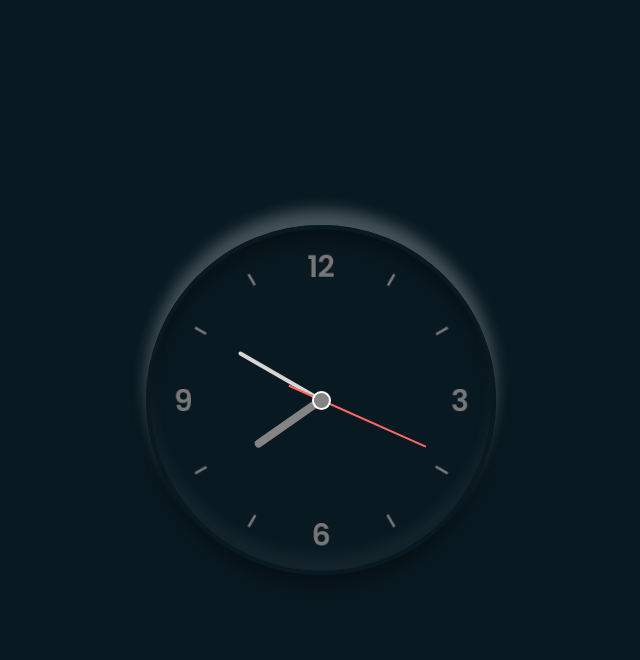
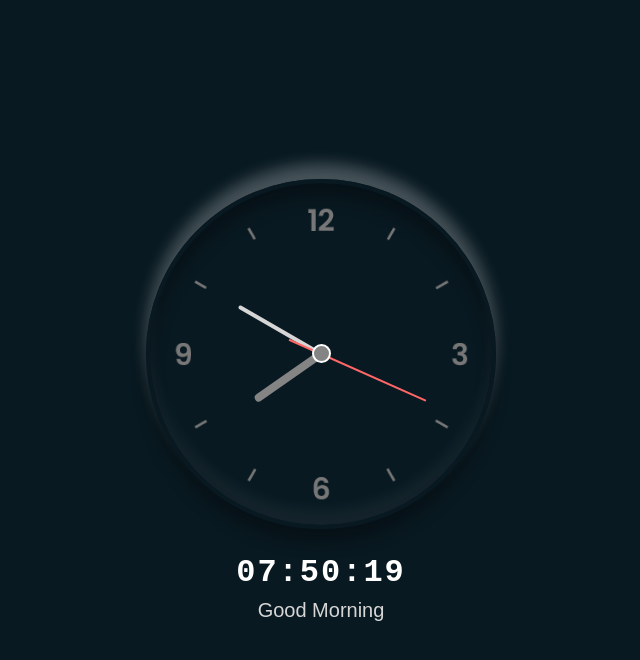
Before and after one commit to Sponscar/Analog_Clock, a plain HTML site: page index.html in a window 1280 px wide. Shown: the whole page, without its empty margins (319-959 px from the left). Drawn offline with Linux system fonts and the light colour scheme.

Commit message:
menambahkan time greeting

```diff
--- a/index.html
+++ b/index.html
@@ -1,6 +1,5 @@
 <!DOCTYPE html>
 <html lang="en">
-
 <head>
 	<meta charset="UTF-8">
 	<meta http-equiv="X-UA-Compatible" content="IE=edge">
@@ -21,7 +20,10 @@
 			<div class="sc" id="sc"></div>
 		</div>
 	</div>
+
+	<div id="digitalClock" class="digital-clock">00:00:00</div>
+	<div id="greeting" class="time-greeting">Good Morning</div>
+
 	<script src="script.js"></script>
 </body>
-
 </html>
--- a/script.js
+++ b/script.js
@@ -1,18 +1,42 @@
 const hr = document.querySelector("#hr");
 const mn = document.querySelector("#mn");
 const sc = document.querySelector("#sc");
+const digitalClock = document.querySelector("#digitalClock");
+const greeting = document.querySelector("#greeting");
 
 const deg = 6;
 
 setInterval(() => {
-	let day = new Date();
-	let hh = day.getHours() * 30;
-	let mm = day.getMinutes() * deg;
-	let ss = day.getSeconds() * deg;
-	console.log(hh);
-	console.log(mm);
-	console.log(ss);
-	hr.style.transform = `rotate(${hh+(mm/12)}deg)`;
-	mn.style.transform = `rotate(${mm}deg)`;
-	sc.style.transform = `rotate(${ss}deg)`;
-});
+  let day = new Date();
+
+  let hours = day.getHours();
+  let minutes = day.getMinutes();
+  let seconds = day.getSeconds();
+
+  // ===== Analog Clock =====
+  let hh = hours * 30;
+  let mm = minutes * deg;
+  let ss = seconds * deg;
+
+  hr.style.transform = `rotate(${hh + mm / 12}deg)`;
+  mn.style.transform = `rotate(${mm}deg)`;
+  sc.style.transform = `rotate(${ss}deg)`;
+
+  // ===== Digital Clock =====
+  const pad = (n) => n.toString().padStart(2, '0');
+  digitalClock.textContent = `${pad(hours)}:${pad(minutes)}:${pad(seconds)}`;
+
+  // ===== Time Greeting =====
+  let text = "Good Night";
+
+  if (hours >= 5 && hours < 12) {
+    text = "Good Morning";
+  } else if (hours >= 12 && hours < 15) {
+    text = "Good Afternoon";
+  } else if (hours >= 15 && hours < 18) {
+    text = "Good Evening";
+  }
+
+  greeting.textContent = text;
+
+}, 1000);
--- a/style.css
+++ b/style.css
@@ -8,6 +8,7 @@
   display: flex;
   justify-content: center;
   align-items: center;
+  flex-direction: column;
   min-height: 100vh;
   background-color: #091921;
 }
@@ -23,7 +24,8 @@
   border-radius: 50%;
   border: 4px solid #091921;
   box-shadow: 0 -15px 15px rgba(255, 255, 255, 0.25),
-      inset 0 -15px 15px rgba(255, 255, 255, 0.05), 0 15px 15px rgba(0, 0, 0, 0.3),
+    inset 0 -15px 15px rgba(255, 255, 255, 0.05),
+    0 15px 15px rgba(0, 0, 0, 0.3),
     inset 0 15px 15px rgba(0, 0, 0, 0.3);
 }
 
@@ -67,7 +69,6 @@
 .sc {
   display: flex;
   justify-content: center;
-    /* align-items: center; */
   position: absolute;
   border-radius: 50%;
 }
@@ -101,3 +102,21 @@
   z-index: 3;
   border-radius: 6px 6px 0 0;
 }
+
+/* ===== Digital Clock ===== */
+.digital-clock {
+  margin-top: 25px;
+  color: #ffffff;
+  font-size: 32px;
+  font-weight: bold;
+  font-family: 'Courier New', monospace;
+  letter-spacing: 2px;
+}
+
+/* ===== Time Greeting ===== */
+.time-greeting {
+  margin-top: 8px;
+  font-size: 20px;
+  color: #d6d6d6;
+  font-family: Arial, sans-serif;
+}
```
Lines whose indentation alone changed are shown as unchanged.
